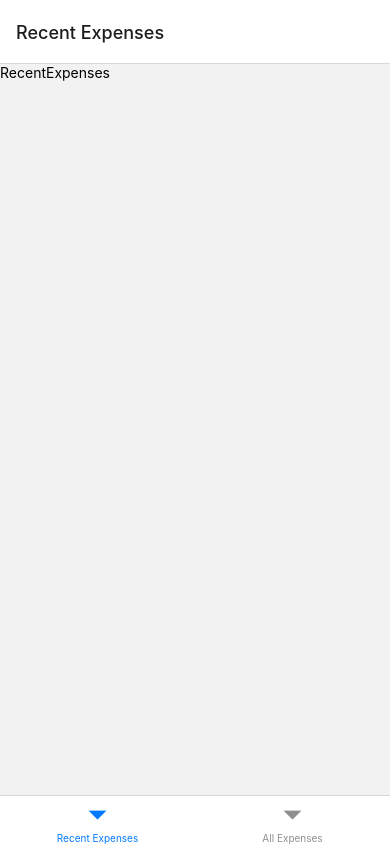
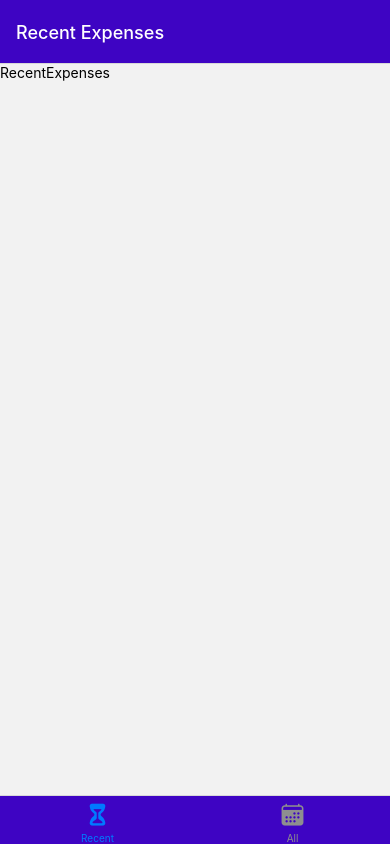
Before and after one commit to mammimia/expense-tracker-native, a React Native app: screen / in a window 390 px wide. Built offline with nearby package versions, Linux system fonts and the light colour scheme.

Commit message:
🎨 style(App.js): add custom styles for header, tab bar, and tab icons to improve visual consistency 📦 feat(styles.js): add global styles file to store commonly used colors for the app

```diff
--- a/App.js
+++ b/App.js
@@ -5,24 +5,44 @@
 import AllExpenses from './screens/AllExpenses';
 import ManageExpenses from './screens/ManageExpenses';
 import RecentExpenses from './screens/RecentExpenses';
+import { GlobalStyles } from './constants/styles';
+import { Ionicons } from '@expo/vector-icons';
 
 const Stack = createStackNavigator();
 const Bottom = createBottomTabNavigator();
 
 const ExpensesOverview = () => (
-  <Bottom.Navigator>
+  <Bottom.Navigator
+    screenOptions={{
+      headerStyle: {
+        backgroundColor: GlobalStyles.colors.primary500
+      },
+      headerTintColor: 'white',
+      tabBarStyle: {
+        backgroundColor: GlobalStyles.colors.primary500
+      }
+    }}
+  >
     <Bottom.Screen
       name="recent-expenses"
       component={RecentExpenses}
       options={{
-        title: 'Recent Expenses'
+        title: 'Recent Expenses',
+        tabBarLabel: 'Recent',
+        tabBarIcon: ({ color, size }) => (
+          <Ionicons name="hourglass" color={color} size={size} />
+        )
       }}
     />
     <Bottom.Screen
       name="all-expenses"
       component={AllExpenses}
       options={{
-        title: 'All Expenses'
+        title: 'All Expenses',
+        tabBarLabel: 'All',
+        tabBarIcon: ({ color, size }) => (
+          <Ionicons name="calendar" color={color} size={size} />
+        )
       }}
     />
   </Bottom.Navigator>
--- /dev/null
+++ b/constants/styles.js
@@ -0,0 +1,16 @@
+export const GlobalStyles = {
+  colors: {
+    primary50: '#e4d9fd',
+    primary100: '#c6affc',
+    primary200: '#a281f0',
+    primary400: '#5721d4',
+    primary500: '#3e04c3',
+    primary700: '#2d0689',
+    primary800: '#200364',
+    accent500: '#f7bc0c',
+    error50: '#fcc4e4',
+    error500: '#9b095c',
+    gray500: '#39324a',
+    gray700: '#221c30'
+  }
+};
```
